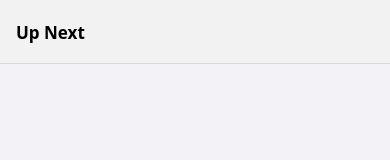
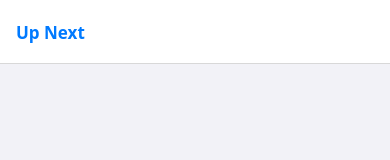
Before and after one commit to kaylahimmel/k-pod, a React Native app: screen /QueueTab in a window 390 px wide. Shown: the top 160 px of the page. Built offline with nearby package versions, Linux system fonts and the light colour scheme; what react-native-worklets would draw is missing.

Commit message:
style tweaks for physical iphone

```diff
--- a/src/navigation/screenOptions.ts
+++ b/src/navigation/screenOptions.ts
@@ -1,4 +1,5 @@
 import { NativeStackNavigationOptions } from '@react-navigation/native-stack';
+import { COLORS } from '../constants';
 
 /**
  * Default screen options for all stack navigators
@@ -6,9 +7,9 @@ import { NativeStackNavigationOptions } from '@react-navigation/native-stack';
  */
 export const defaultScreenOptions: NativeStackNavigationOptions = {
   headerStyle: {
-    backgroundColor: 'COLORS.cardBackground',
+    backgroundColor: COLORS.cardBackground,
   },
-  headerTintColor: 'COLORS.primary',
+  headerTintColor: COLORS.primary,
   headerTitleStyle: {
     fontWeight: '600',
     fontSize: 17,
@@ -16,7 +17,7 @@ export const defaultScreenOptions: NativeStackNavigationOptions = {
   headerBackButtonDisplayMode: 'minimal',
   headerShadowVisible: true,
   contentStyle: {
-    backgroundColor: 'COLORS.background',
+    backgroundColor: COLORS.background,
   },
 };
 
@@ -26,15 +27,15 @@ export const defaultScreenOptions: NativeStackNavigationOptions = {
 export const modalScreenOptions: NativeStackNavigationOptions = {
   presentation: 'modal',
   headerStyle: {
-    backgroundColor: 'COLORS.cardBackground',
+    backgroundColor: COLORS.cardBackground,
   },
-  headerTintColor: 'COLORS.primary',
+  headerTintColor: COLORS.primary,
   headerTitleStyle: {
     fontWeight: '600',
     fontSize: 17,
   },
   contentStyle: {
-    backgroundColor: 'COLORS.background',
+    backgroundColor: COLORS.background,
   },
 };
 
@@ -43,6 +44,6 @@ export const modalScreenOptions: NativeStackNavigationOptions = {
  */
 export const transparentHeaderOptions: NativeStackNavigationOptions = {
   headerTransparent: true,
-  headerTintColor: 'COLORS.cardBackground',
+  headerTintColor: COLORS.cardBackground,
   headerTitle: '',
 };
--- a/src/screens/LibraryScreen/LibraryScreen.tsx
+++ b/src/screens/LibraryScreen/LibraryScreen.tsx
@@ -1,5 +1,5 @@
 import React, { useCallback, useLayoutEffect } from 'react';
-import { TouchableOpacity } from 'react-native';
+import { Pressable } from 'react-native';
 import { Ionicons } from '@expo/vector-icons';
 import { LibraryScreenProps } from '../../navigation/types';
 import { LibraryView } from './LibraryView';
@@ -20,19 +20,24 @@ export const LibraryScreen = ({ navigation }: LibraryScreenProps) => {
   }, [navigation]);
 
   // Configure header right button for adding podcasts
+  // paddingLeft compensates for iOS native header button container offset on physical devices
   useLayoutEffect(() => {
     navigation.setOptions({
       headerRight: () => (
-        <TouchableOpacity
+        <Pressable
           onPress={handleAddPodcastPressNav}
-          hitSlop={{ top: 10, bottom: 10, left: 10, right: 10 }}
+          style={({ pressed }) => ({
+            opacity: pressed ? 0.6 : 1,
+            paddingLeft: 4,
+            paddingTop: 1,
+          })}
         >
           <Ionicons
             name='add-circle-outline'
             size={28}
             color={COLORS.primary}
           />
-        </TouchableOpacity>
+        </Pressable>
       ),
     });
   }, [navigation, handleAddPodcastPressNav]);
```
